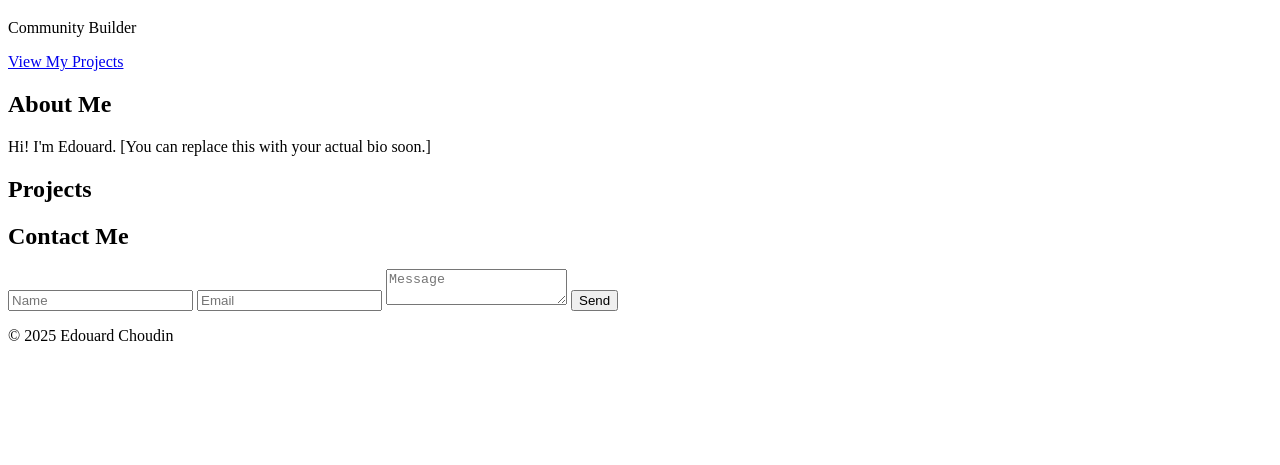
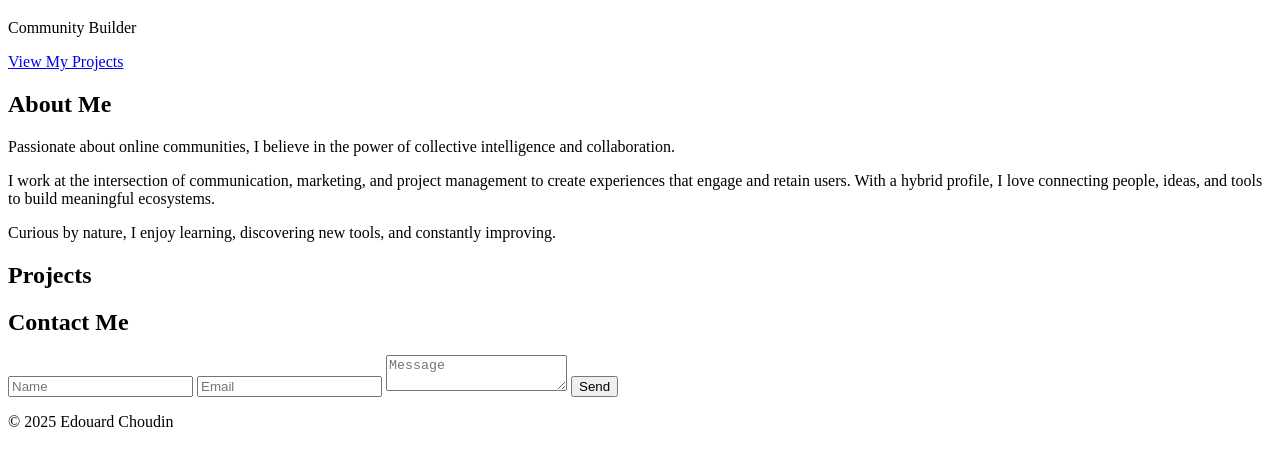
Before and after one commit to edchoud/portfolio, a plain HTML site: page index.html in a window 1280 px wide. Shown: the part 61-526 px from the top of the page. Drawn offline with Linux system fonts and the light colour scheme.

Commit message:
Update index.html - About section

```diff
--- a/index.html
+++ b/index.html
@@ -16,10 +16,19 @@
   </header>
 
   <!-- ABOUT SECTION -->
-  <section id="about">
-    <h2>About Me</h2>
-    <p>Hi! I'm Edouard. [You can replace this with your actual bio soon.]</p>
-  </section>
+<section id="about">
+  <h2>About Me</h2>
+  <p>
+    Passionate about online communities, I believe in the power of collective intelligence and collaboration.
+  </p>
+  <p>
+    I work at the intersection of communication, marketing, and project management to create experiences that engage and retain users. With a hybrid profile, I love connecting people, ideas, and tools to build meaningful ecosystems.
+  </p>
+  <p>
+    Curious by nature, I enjoy learning, discovering new tools, and constantly improving.
+  </p>
+</section>
+
 
   <!-- PROJECTS SECTION -->
   <section id="projects">
```
